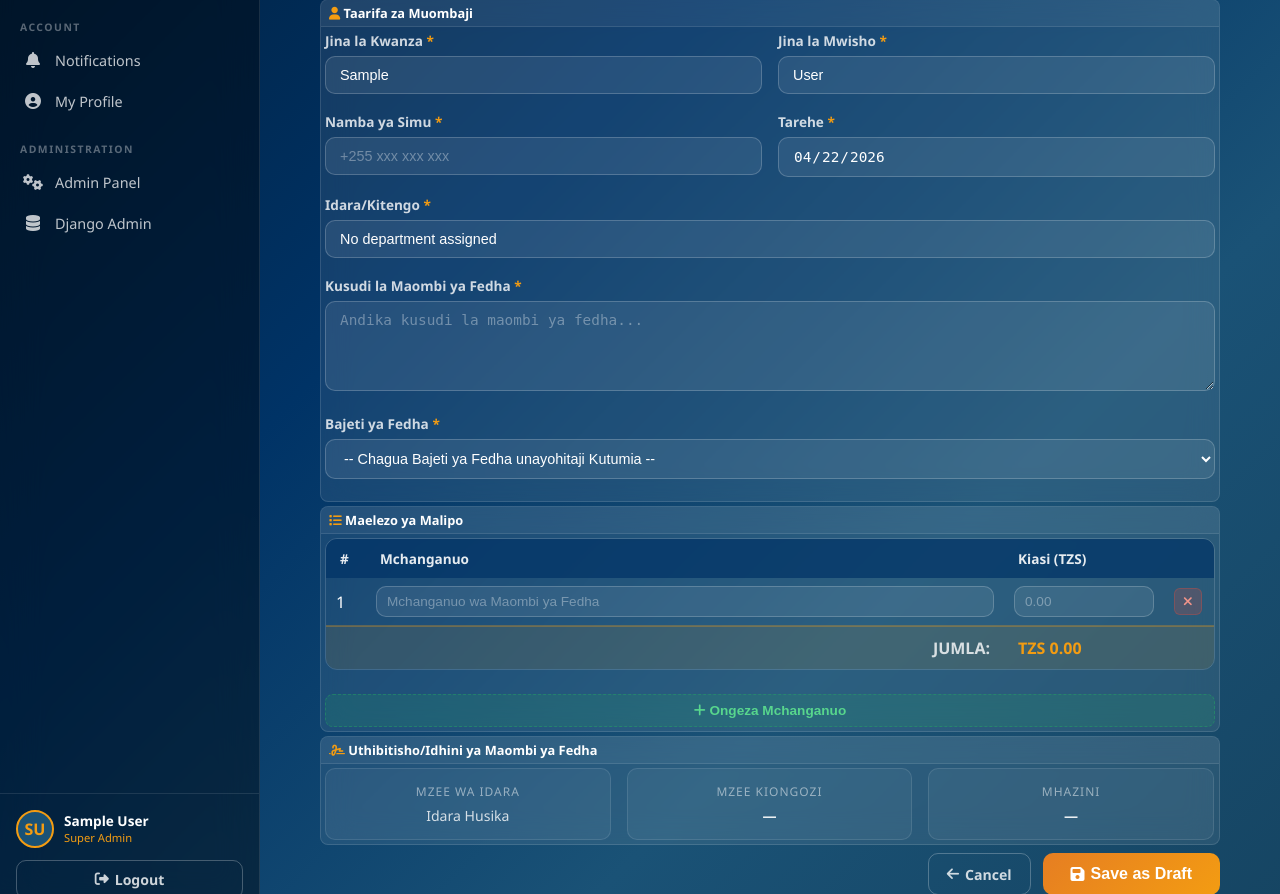
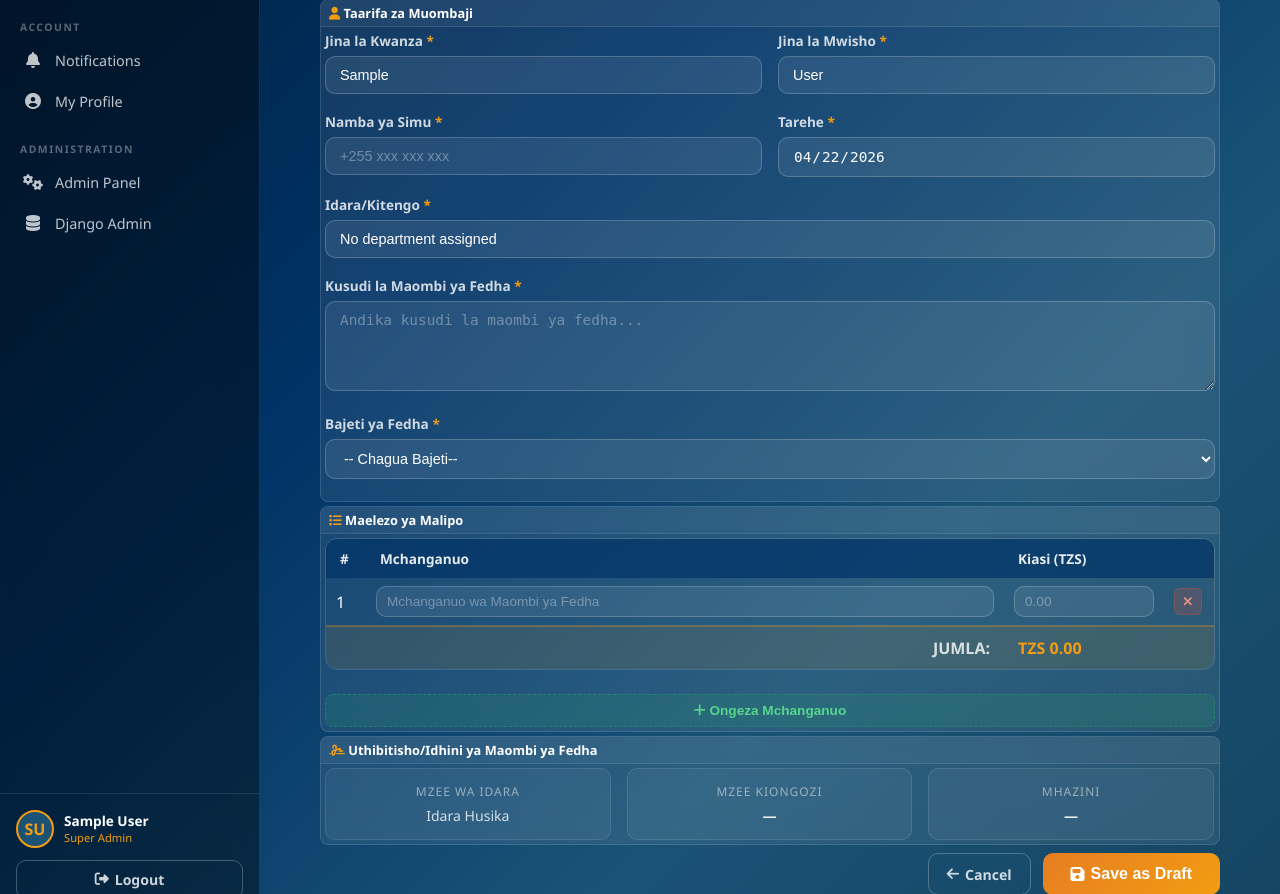
Before and after one commit to thomasgodfrey448-netizen/matumizi, a Django app: page /expenses/new/ in a window 1280 px wide. Shown: the part 370-1264 px from the top of the page. Run offline with Django 5.2, Linux system fonts and the light colour scheme; the visitor is signed in with stand-in values (Sample User, id 1); data comes from the database, SQL or seed files in the repository; data that the repository does not hold is empty.

Commit message:
Update budget warning visibility and form placeholder
- Allow admins and treasurers to see MK budget warning message alongside approvers
- Update budget select placeholder text to be more concise
- Warning now shows for privileged users (approvers, admins, treasurers) when MK budget is used

```diff
--- a/matoleo_system/templates/expenses/detail.html
+++ b/matoleo_system/templates/expenses/detail.html
@@ -202,7 +202,7 @@
         <h6>Reason for Request</h6>
         <p style="color:rgba(255,255,255,0.8); font-size:0.9rem; line-height:1.6;">{{ expense.reason }}</p>
       </div>
-      {% if expense.budget_choice == 'mk' and is_approver %}
+      {% if expense.budget_choice == 'mk' and (is_approver or is_admin or is_treasurer) %}
       <div class="detail-section">
         <div style="background: rgba(255,193,7,0.1); border: 1px solid rgba(255,193,7,0.3); border-radius: 8px; padding: 12px; margin-top: 10px;">
           <div style="color: #ffc107; font-weight: 600; font-size: 0.9rem;">
--- a/matoleo_system/templates/expenses/form.html
+++ b/matoleo_system/templates/expenses/form.html
@@ -91,7 +91,7 @@
         <div class="form-group">
           <label class="form-label">Bajeti ya Fedha <span style="color:var(--accent);">*</span></label>
           <select name="budget_choice" class="form-control" required>
-            <option value="">-- Chagua Bajeti ya Fedha unayohitaji Kutumia --</option>
+            <option value="">-- Chagua Bajeti--</option>
             {% for option in budget_options %}
             <option value="{{ option.value }}" {% if expense.budget_choice == option.value %}selected{% endif %}>{{ option.label }}</option>
             {% endfor %}
```
